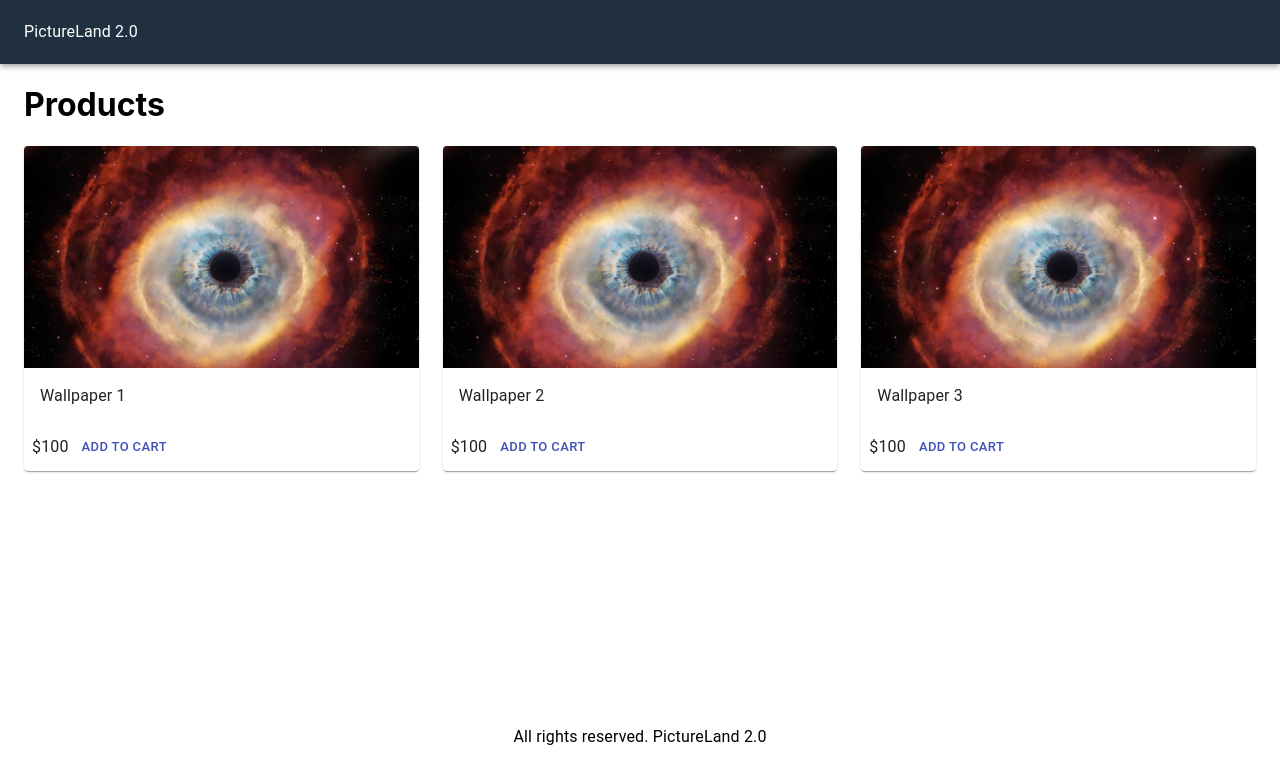
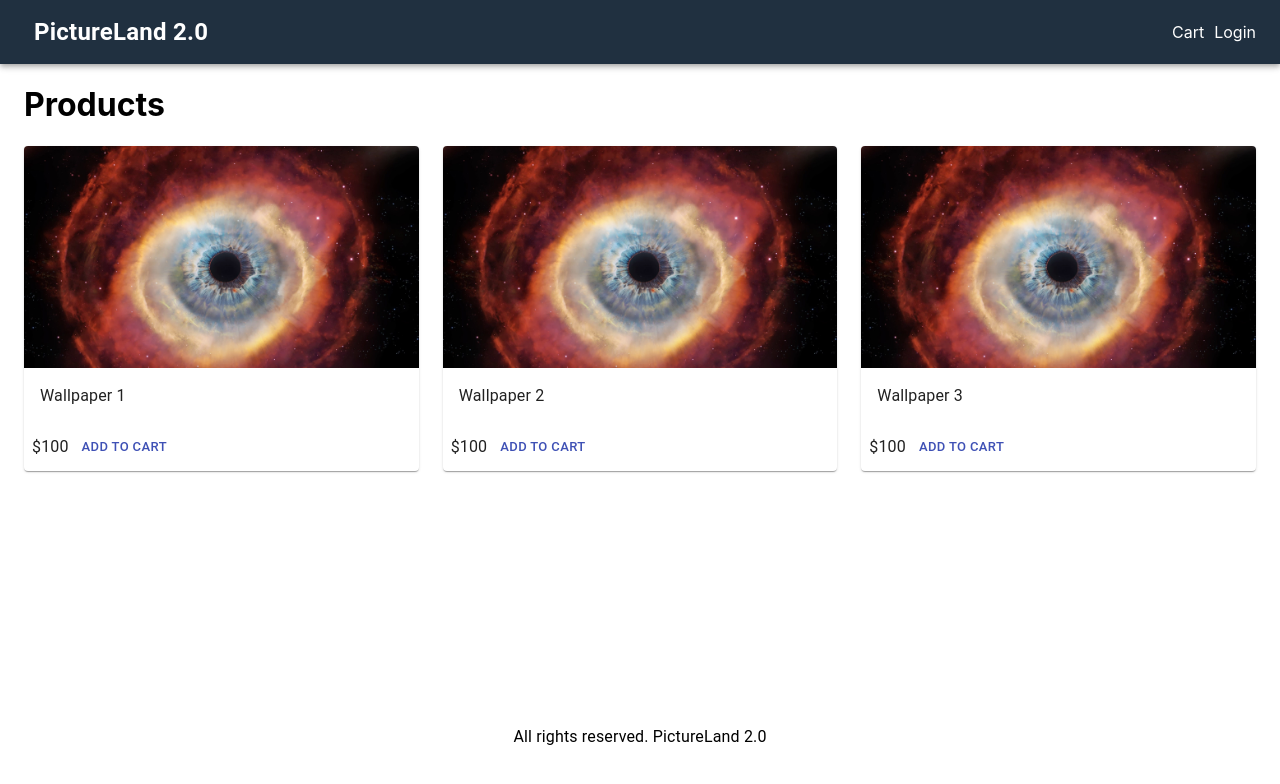
Before and after one commit to GraniteMask/nextjs-pictureland-2.0, a Next.js app: page / in a window 1280 px wide. Shown: the top 784 px of the page. Built offline with nearby package versions, Linux system fonts and the light colour scheme.

Commit message:
tolbar options added

```diff
--- a/components/Layout.js
+++ b/components/Layout.js
@@ -1,6 +1,7 @@
 import React from 'react'
 import Head from 'next/head'
-import {AppBar, Typography, Toolbar, Container} from '@material-ui/core'
+import NextLink from 'next/link'
+import {AppBar, Typography, Toolbar, Container, Link} from '@material-ui/core'
 import useStyles from '../utils/styles'
 
 export default function Layout({children}) {
@@ -12,7 +13,26 @@
             </Head>
             <AppBar position="static" className={classes.navbar}>
                 <Toolbar>
-                    <Typography>PictureLand 2.0</Typography>
+                    <NextLink href="/" passHref>
+                        <Link>
+                            <Typography className={classes.brand}>
+                            PictureLand 2.0
+                            </Typography>
+                        </Link>
+                    </NextLink>
+                    <div className={classes.grow}></div>
+                    <div>
+                        <NextLink href='/cart'>
+                            <Link>
+                                Cart
+                            </Link>
+                        </NextLink>
+                        <NextLink href='/login'>
+                            <Link>
+                                Login
+                            </Link>
+                        </NextLink>
+                    </div>
                 </Toolbar>
             </AppBar>
             <Container className={classes.main}>
--- a/utils/styles.js
+++ b/utils/styles.js
@@ -14,6 +14,13 @@
     footer:{
         textAlign: "center",
     },
+    brand:{
+        fontWeight: 'bold',
+        fontSize: '1.5rem',
+    },
+    grow:{
+        flexGrow: 1,
+    }
 });
 
 export default useStyles
```
